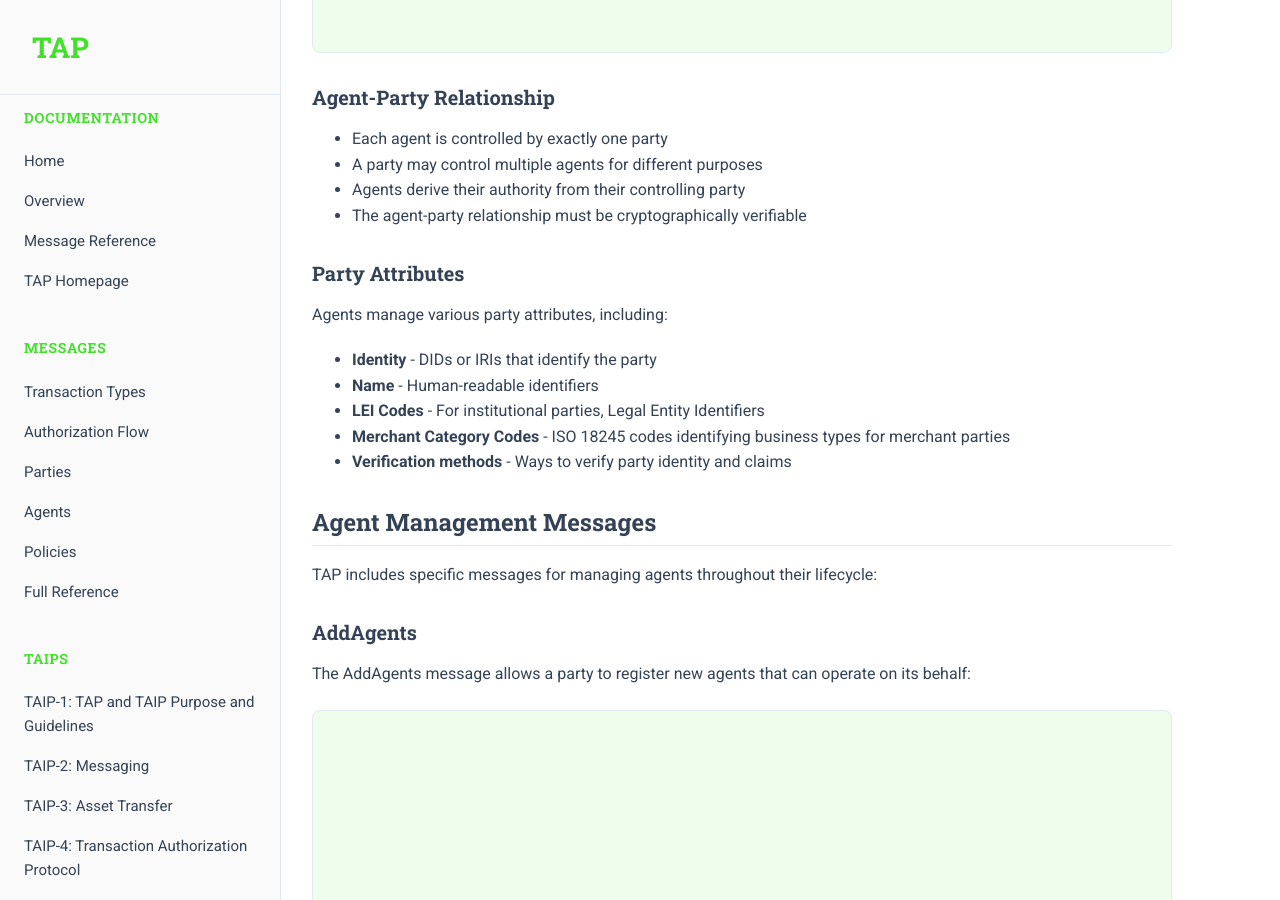
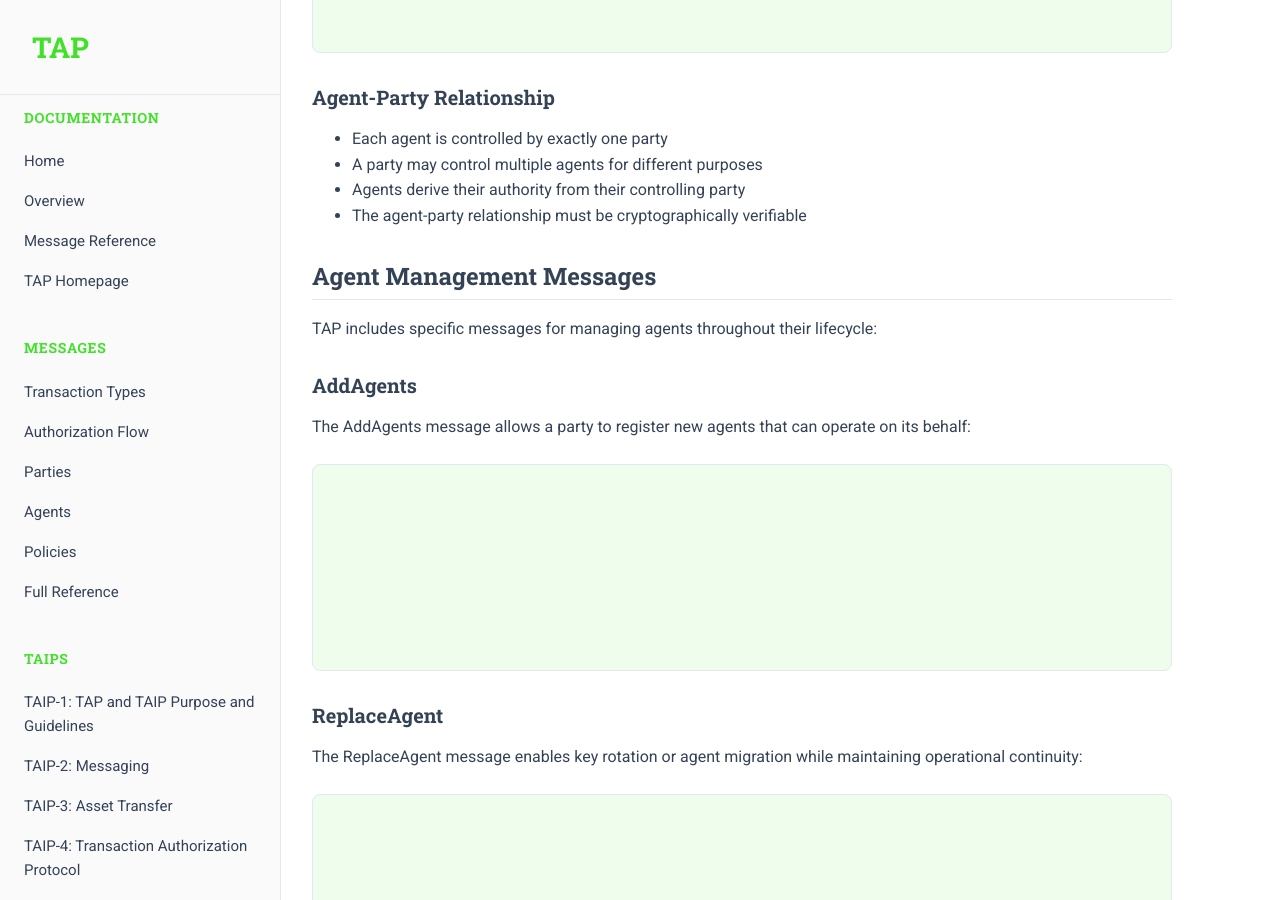
Before and after one commit to TransactionAuthorizationProtocol/TAIPs, a Jekyll site: the page built from agents.md, in a window 1280 px wide and 900 px high, scrolled down 1219 px. Built offline with Jekyll 4.4.1, drawn with Linux system fonts in a browser that asks for light colours.

Commit message:
Removed party attibutes section

```diff
--- a/agents.md
+++ b/agents.md
@@ -60,16 +60,6 @@ graph LR
 - A party may control multiple agents for different purposes
 - Agents derive their authority from their controlling party
 - The agent-party relationship must be cryptographically verifiable
-
-### Party Attributes
-
-Agents manage various party attributes, including:
-
-- **Identity** - DIDs or IRIs that identify the party
-- **Name** - Human-readable identifiers
-- **LEI Codes** - For institutional parties, Legal Entity Identifiers
-- **Merchant Category Codes** - ISO 18245 codes identifying business types for merchant parties
-- **Verification methods** - Ways to verify party identity and claims
 
 ## Agent Management Messages
 
```
